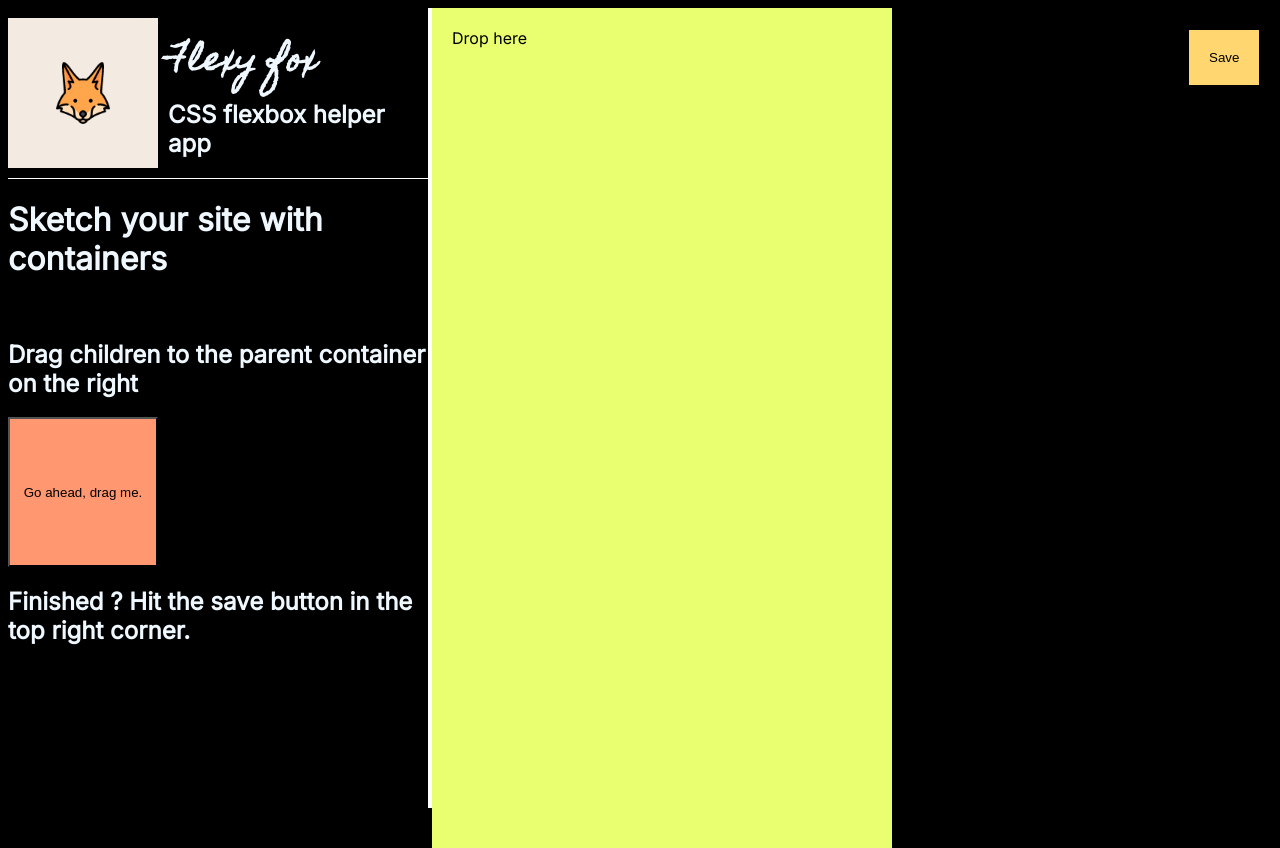
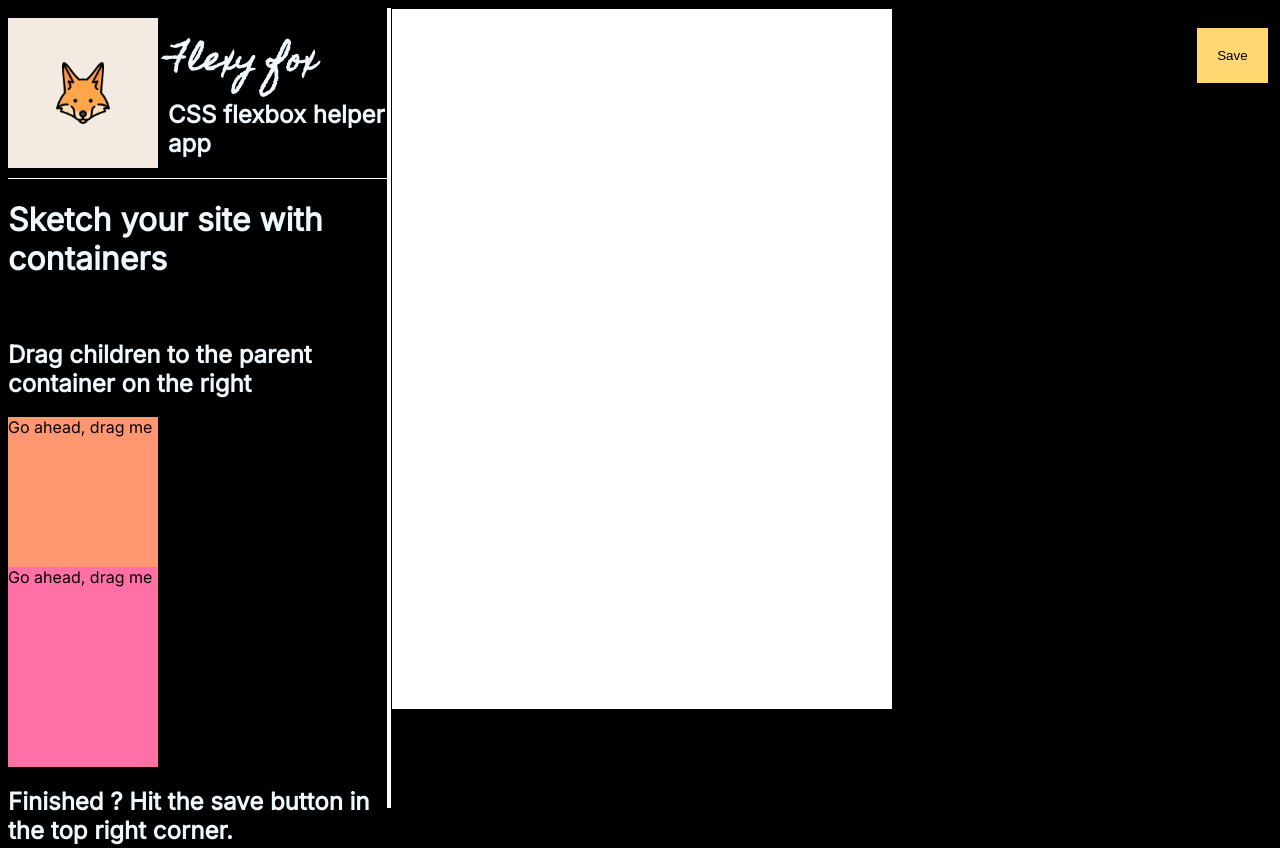
Before and after one commit to schikimikiviki/flexy-fox, a Next.js app: page / in a window 1280 px wide. Built offline with nearby package versions, Linux system fonts and the light colour scheme.

Commit message:
refactored without dndkit

```diff
--- a/app/components/Draggable.jsx
+++ b/app/components/Draggable.jsx
@@ -1,14 +1,7 @@
 import React from 'react'
-import { useDraggable } from '@dnd-kit/core'
-import { CSS } from '@dnd-kit/utilities'
 
-const Draggable = (props) => {
-  const { attributes, listeners, setNodeRef, transform } = useDraggable({
-    id: props.id,
-  })
+const Draggable = () => {
   const style = {
-    // Outputs `translate3d(x, y, 0)`
-    transform: CSS.Translate.toString(transform),
     background: 'var(--orange)',
     width: '150px',
     height: '150px',
@@ -16,9 +9,9 @@ const Draggable = (props) => {
   }
 
   return (
-    <button ref={setNodeRef} style={style} {...listeners} {...attributes}>
-      {props.children}
-    </button>
+    <div style={style}>
+      <h1>Go ahead, drag me</h1>
+    </div>
   )
 }
 
--- a/app/components/Droppable.jsx
+++ b/app/components/Droppable.jsx
@@ -1,10 +1,6 @@
 import React from 'react'
-import { useDroppable } from '@dnd-kit/core'
 
 const Droppable = (props) => {
-  const { isOver, setNodeRef } = useDroppable({
-    id: props.id,
-  })
   const style = {
     background: 'var(--yellow)',
     padding: '20px',
@@ -13,11 +9,7 @@ const Droppable = (props) => {
     height: '100%',
   }
 
-  return (
-    <div ref={setNodeRef} style={style}>
-      {props.children}
-    </div>
-  )
+  return <div style={style}></div>
 }
 
 export default Droppable
--- a/app/page.js
+++ b/app/page.js
@@ -6,39 +6,103 @@ import Droppable from './components/Droppable'
 import { DndContext } from '@dnd-kit/core'
 import Popup from './components/Popup'
 import React, { useState } from 'react'
+import logo from './assets/imports'
 
 export default function Home() {
-  const [parent, setParent] = useState(null)
   const [isPopupOpen, setPopupOpen] = useState(false)
 
   const togglePopup = () => {
     setPopupOpen(!isPopupOpen)
   }
 
-  const draggable = <Draggable id="draggable">Go ahead, drag me.</Draggable>
-
-  function handleDragEnd({ over }) {
-    setParent(over ? over.id : null)
+  const handleDragStart = (event) => {
+    event.dataTransfer.setData('Text', event.target.id)
   }
 
+  const handleDragOver = (event) => {
+    event.preventDefault()
+
+    // event.currentTarget.style.backgroundColor = 'pink';
+  }
+
+  const handleDrop = (event) => {
+    event.preventDefault()
+    const data = event.dataTransfer.getData('Text')
+    const draggedItem = document.getElementById(data)
+
+    // Calculate the offset relative to the droppable area
+    const offsetX =
+      event.clientX - event.currentTarget.getBoundingClientRect().left
+    const offsetY =
+      event.clientY - event.currentTarget.getBoundingClientRect().top
+
+    // Set the position of the dropped item relative to the droppable area
+    draggedItem.style.position = 'absolute'
+    draggedItem.style.left = offsetX + 'px'
+    draggedItem.style.top = offsetY + 'px'
+
+    event.currentTarget.appendChild(draggedItem)
+  }
   return (
-    <main className="main-container">
-      <DndContext onDragEnd={handleDragEnd}>
+    <div className="main-container">
       <div className="choose-container flex-item">
         <HeaderBox />
         <div>
           <h1>Sketch your site with containers</h1>
           <br />
           <h2>Drag children to the parent container on the right</h2>
-            {!parent ? draggable : null}
+          <div
+            id="draggedItem"
+            draggable="true"
+            onDragStart={handleDragStart}
+            style={{
+              background: 'var(--orange)',
+              width: '150px',
+              height: '150px',
+              color: 'black',
+            }}
+          >
+            Go ahead, drag me
+          </div>
+          <div
+            id="draggedItem2"
+            draggable="true"
+            onDragStart={handleDragStart}
+            style={{
+              background: 'var(--pink)',
+              width: '150px',
+              height: '200px',
+              color: 'black',
+            }}
+          >
+            Go ahead, drag me
+          </div>
+          {/* <img
+            id="draggedItem2"
+            src={logo.src}
+            alt="Drag and Drop"
+            width="50"
+            height="50"
+            draggable="true"
+            onDragStart={handleDragStart}
+          /> */}
           <h2>Finished ? Hit the save button in the top right corner.</h2>
         </div>
       </div>
 
       <div className="flex-item">
-          <Droppable id="droppable" style={{ height: '100vh' }}>
-            {parent === 'droppable' ? draggable : 'Drop here'}
-          </Droppable>
+        <div
+          className="dropzone"
+          onDragOver={handleDragOver}
+          onDrop={handleDrop}
+          style={{
+            height: '700px',
+            width: '500px',
+            border: '1px solid black',
+            backgroundColor: 'white',
+            position: 'relative',
+          }}
+        ></div>
       </div>
 
       <div className="flex-item">
@@ -47,7 +111,6 @@ export default function Home() {
         </button>
         <Popup isOpen={isPopupOpen} onClose={togglePopup} />
       </div>
-      </DndContext>
-    </main>
+    </div>
   )
 }
--- a/package.json
+++ b/package.json
@@ -9,7 +9,6 @@
     "lint": "next lint"
   },
   "dependencies": {
-    "@dnd-kit/core": "^6.1.0",
     "next": "14.2.2",
     "react": "^18",
     "react-dom": "^18"
```
Also changed, not shown: 1 other file (tests, documents, lock files or other folders). Lines whose indentation alone changed are shown as unchanged.
